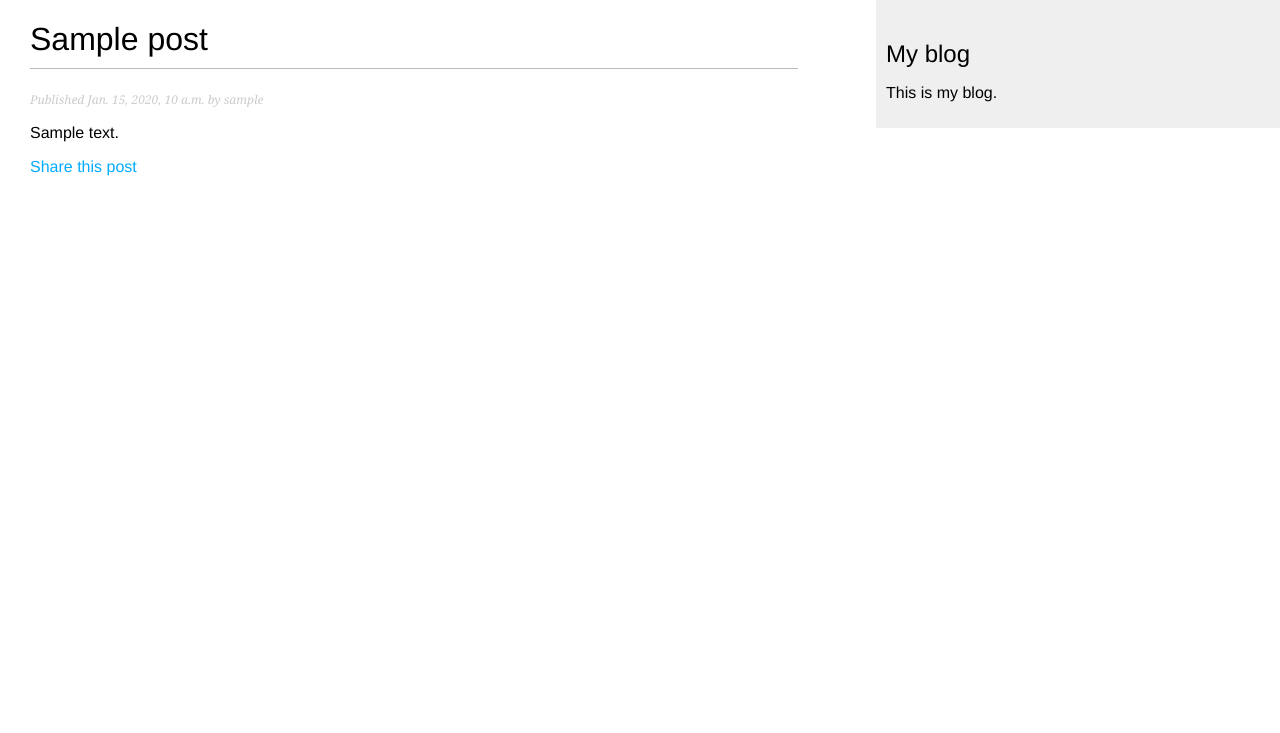
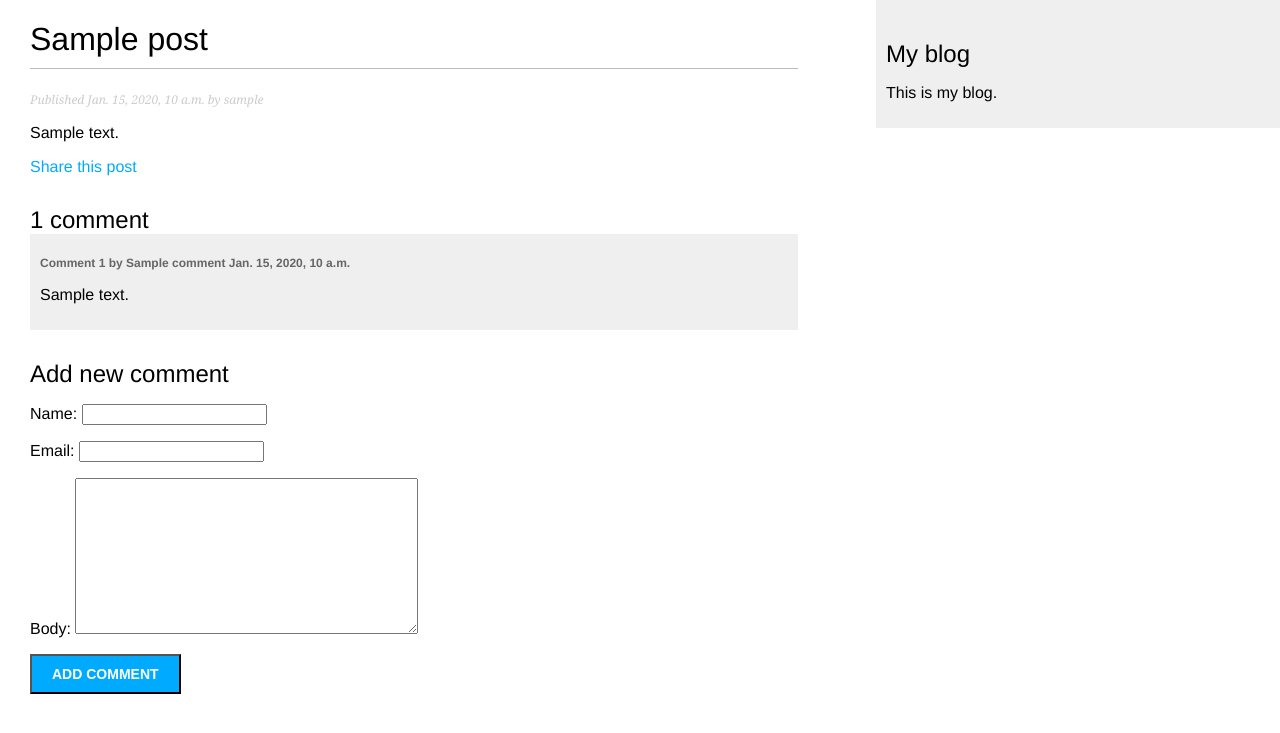
Before and after one commit to mur4d1n/blog-app, a Django app: a page that uses templates/blog/post/detail.html in a window 1280 px wide. Shown: the top 733 px of the page. Run offline with Django 5.2, Linux system fonts and the light colour scheme; tables that the repository leaves empty hold one stand-in row (values such as "Sample post"); parts of the project's set-up code (start-up, migrations or seed data) failed here and were passed over.

Commit message:
Комментарии к статьям блога

```diff
--- a/blog/forms.py
+++ b/blog/forms.py
@@ -1,4 +1,6 @@
 from django import forms
+
+from .models import Comment
 
 
 class EmailPostForm(forms.Form):
@@ -6,3 +8,9 @@ class EmailPostForm(forms.Form):
     email = forms.EmailField()
     to = forms.EmailField()
     comments = forms.CharField(required=False, widget=forms.Textarea)
+
+
+class CommentForm(forms.ModelForm):
+    class Meta:
+        model = Comment
+        fields = ['name', 'email', 'body']
--- a/blog/models.py
+++ b/blog/models.py
@@ -47,3 +47,20 @@ class Post(models.Model):
 
     def __str__(self):
         return self.title
+
+
+class Comment(models.Model):
+    post = models.ForeignKey(Post, on_delete=models.CASCADE, related_name='comments')
+    name = models.CharField(max_length=80)
+    email = models.EmailField()
+    body = models.TextField()
+    created = models.DateTimeField(auto_now_add=True)
+    updated = models.DateTimeField(auto_now=True)
+    active = models.BooleanField(default=True)
+
+    class Meta:
+        ordering = ['created']
+        indexes = [models.Index(fields=['created'])]
+
+    def __str__(self):
+        return f'Comment by {self.name} on {self.post}'
--- a/blog/urls.py
+++ b/blog/urls.py
@@ -8,5 +8,6 @@ app_name = 'blog'
 urlpatterns = [
     path('', views.PostListView.as_view(), name='post_list'),
     path('<int:year>/<int:month>/<int:day>/<slug:post>/', views.PostDetailView.as_view(), name='post_detail'),
+    path('<int:post_id>/comment/', views.post_comment, name='post_comment'),
     path('<int:post_id>/share/', views.PostShareView.as_view(), name='post_share'),
 ]
--- a/blog/views.py
+++ b/blog/views.py
@@ -1,10 +1,11 @@
 from django.core.mail import send_mail
 from django.conf import settings
 from django.shortcuts import get_object_or_404, render
+from django.views.decorators.http import require_POST
 from django.views.generic import ListView, DetailView
 from django.views.generic.edit import FormMixin
 
-from .forms import EmailPostForm
+from .forms import CommentForm, EmailPostForm
 from .models import Post
 
 
@@ -34,6 +35,13 @@ class PostDetailView(DetailView):
             publish__month=month,
             publish__day=day,
         )
+
+    def get(self, request, *args, **kwargs):
+        post = self.get_object()
+        comments = post.comments.filter(active=True)
+        form = CommentForm()
+
+        return render(request, 'blog/post/detail.html', {'post': post, 'comments': comments, 'form': form})
 
 
 class PostShareView(FormMixin, DetailView):
@@ -68,3 +76,19 @@ class PostShareView(FormMixin, DetailView):
         send_mail(subject, message, settings.EMAIL_HOST_USER, [cd['to']])
 
         return render(self.request, 'blog/post/share.html', {'post': self.object, 'form': form, 'sent': True})
+
+
+@require_POST
+def post_comment(request, post_id: int):
+    post = get_object_or_404(Post, id=post_id, status=Post.Status.PUBLISHED)
+
+    comment = None
+
+    form = CommentForm(request.POST)
+
+    if form.is_valid():
+        comment = form.save(commit=False)
+        comment.post = post
+        comment.save()
+
+    return render(request, 'blog/post/comment.html', {'post': post, 'form': form, 'comment': comment})
--- a/templates/blog/post/detail.html
+++ b/templates/blog/post/detail.html
@@ -13,4 +13,21 @@
             Share this post
         </a>
     </p>
+    {% with comments.count as total_comments %}
+        <h2>
+            {{ total_comments }} comment{{ total_comments|pluralize }}
+        </h2>
+    {% endwith %}
+    {% for comment in comments %}
+        <div class="comment">
+            <p class="info">
+                Comment {{ forloop.counter }} by {{ comment.name }}
+                {{ comment.created }}
+            </p>
+            {{ comment.body|linebreaks }}
+        </div>
+    {% empty %}
+        <p>There are no comments.</p>
+    {% endfor %}
+    {% include 'blog/post/includes/comment_form.html' %}
 {% endblock %}
--- /dev/null
+++ b/templates/blog/post/includes/comment_form.html
@@ -0,0 +1,6 @@
+<h2>Add new comment</h2>
+<form action="{% url 'blog:post_comment' post.id %}" method="POST">
+    {% csrf_token %}
+    {{ form.as_p }}
+    <p><input type="submit" value="Add comment"></p>
+</form>
```
Also changed, not shown: blog/admin.py (+8 -1 lines), templates/blog/post/comment.html (added, +12 -0 lines).
